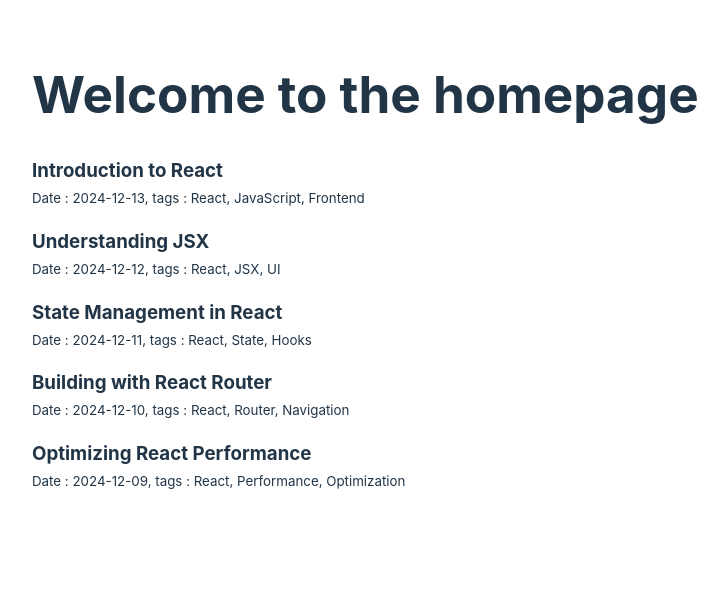
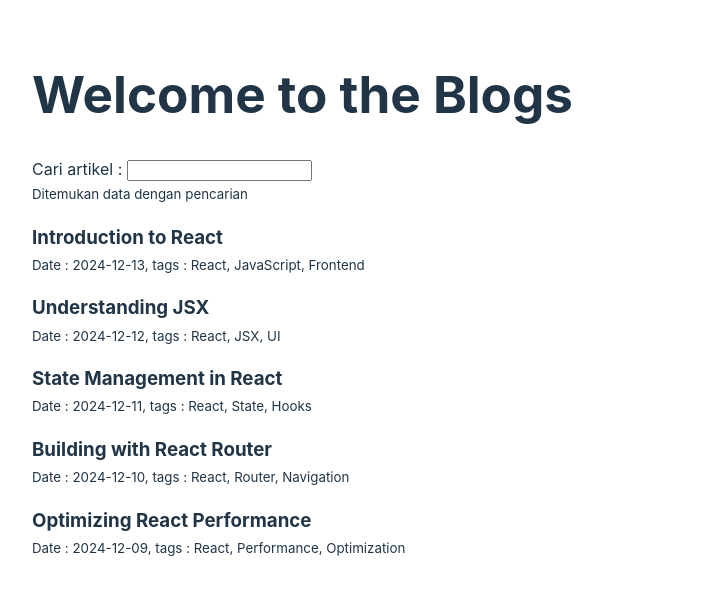
Before and after one commit to ahmad-fahrudin/react-fundamental, a React (Vite) app: page / in a window 1280 px wide. Shown: the top 594 px of the page, without its empty margins (0-728 px from the left). Built offline with nearby package versions, Linux system fonts and the light colour scheme.

Commit message:
useState react

```diff
--- a/src/pages/index.jsx
+++ b/src/pages/index.jsx
@@ -1,14 +1,25 @@
+import { useState } from "react";
 import Article from "../components/Article";
 import posts from "../posts.json";
 
 function Homepage() {
+  const [search, setSearch] = useState("");
+
+  const changeSearch = (event) => {
+    setSearch(event.target.value);
+  };
+
   return (
-    <>
-      <h1>Welcome to the homepage</h1>
-      {posts.map((blog) => (
-        <Article title={blog.title} tags={blog.tags} date={blog.date} />
+    <div>
+      <h1>Welcome to the Blogs</h1>
+      <div>
+        Cari artikel : <input onChange={changeSearch} />
+      </div>
+      <small>Ditemukan data dengan pencarian {search}</small>
+      {posts.map(({ title, tags, date }) => (
+        <Article {...{ title, tags, date }} key={title} />
       ))}
-    </>
+    </div>
   );
 }
 
```
